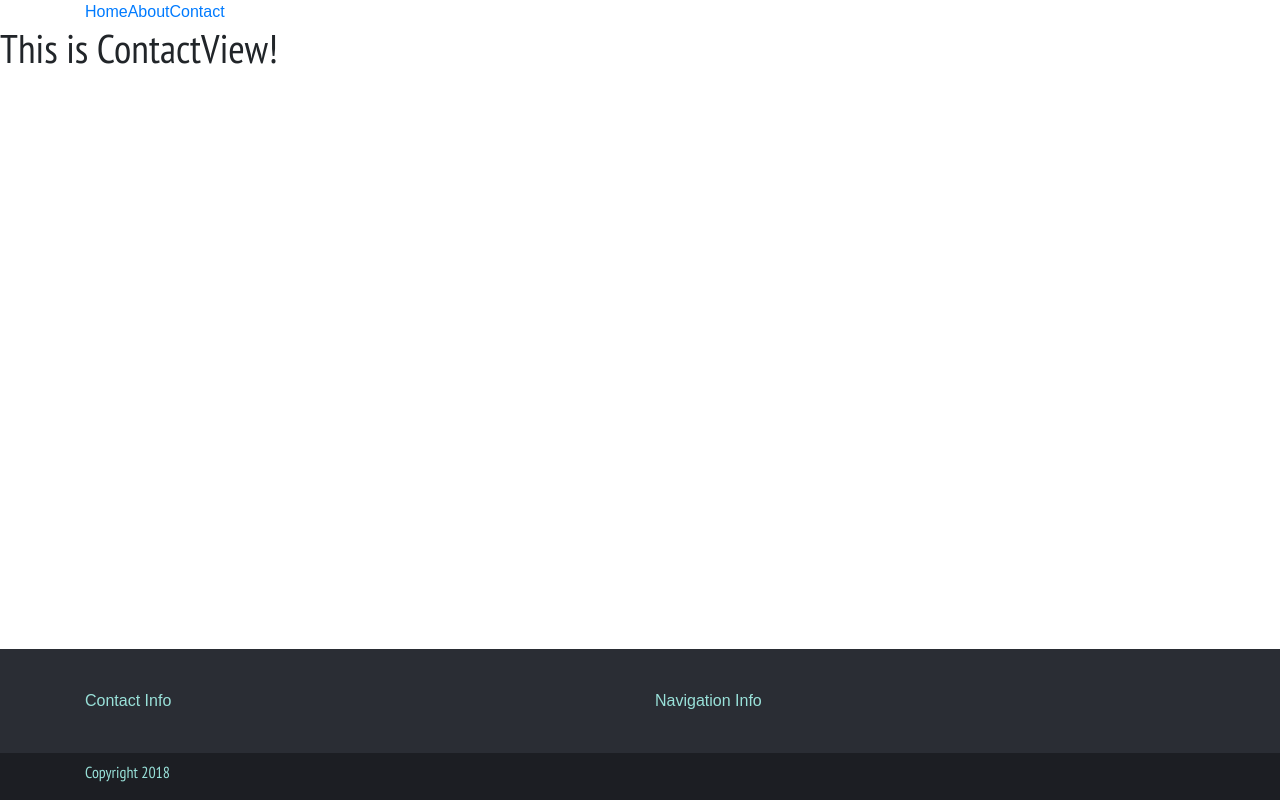
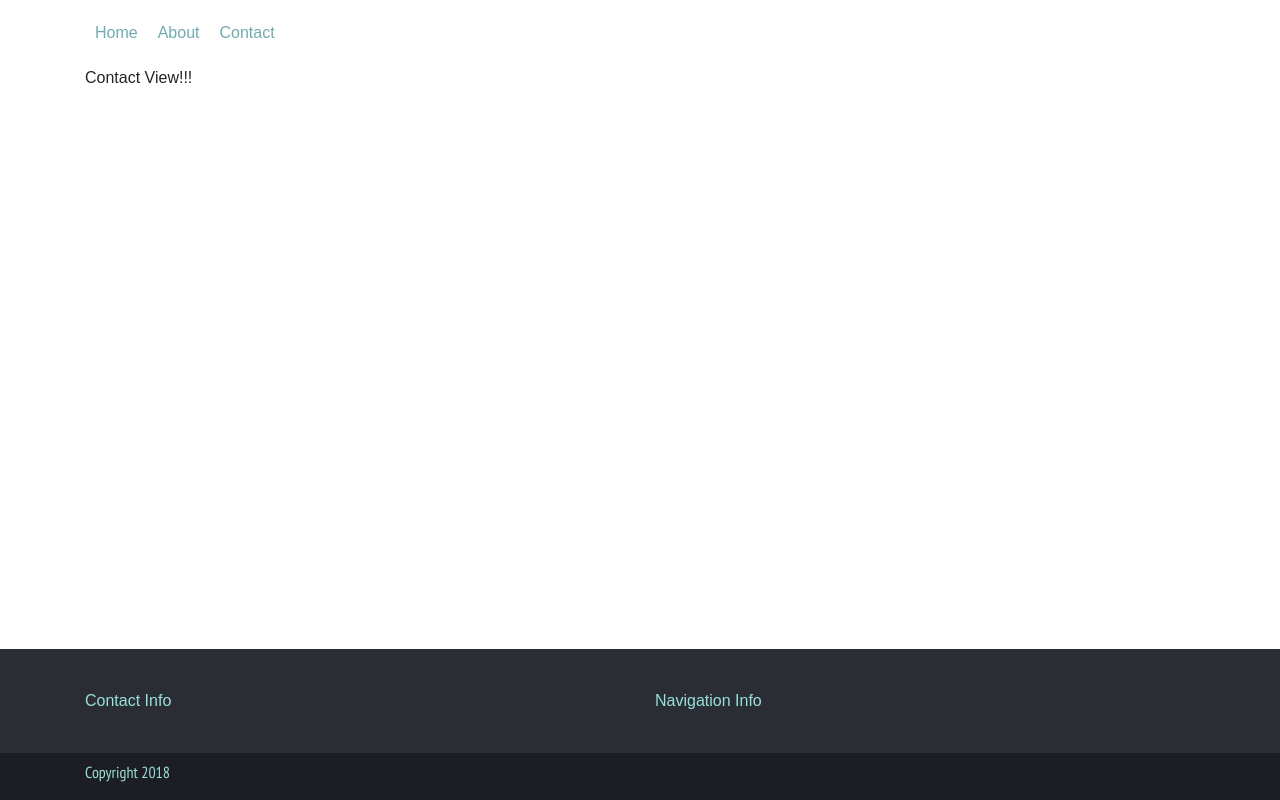
Before and after one commit to sleepinlight/personal-site, a React app: page /contact in a window 1280 px wide. Built offline with nearby package versions, Linux system fonts and the light colour scheme.

Commit message:
random changes

```diff
--- a/src/AboutView/AboutView.js
+++ b/src/AboutView/AboutView.js
@@ -15,11 +15,11 @@ export default class AboutView extends Component {
             <div>
                <Container>
                    <Row>
-                       <Col xs="12">
+
                         {this.state.first.map(function(item, i) {
-                            return <ProjectCard key={i} ProjectTitle={item[0]} />
+                            return <Col xs="12" md="4"><ProjectCard key={i} ProjectTitle={item} /></Col>;
                         })}
-                       </Col>
+
                    </Row>
                </Container>
             </div>
--- a/src/App.js
+++ b/src/App.js
@@ -11,11 +11,11 @@ import './App.css';
 class App extends Component {
   constructor(props) {
     super(props);
-    this.state = {name: "Andy"};
+    this.state = {name: "Andy", theme: "light"};
   }
   render() {
     return (
-      <div className="body">
+      <div className="body light-theme">
         <Router>
           <div>
             <Header/>
@@ -45,6 +45,10 @@ class App extends Component {
   parentLogger = () => {
     console.log("I live in App.js");
   }
+
+  toggleTheme = () => {
+
+  }
 }
 
 export default App;
--- a/src/ContactView/ContactView.js
+++ b/src/ContactView/ContactView.js
@@ -1,10 +1,18 @@
 import React, {Component} from 'react';
+import { Container, Row, Col, Button } from 'reactstrap';
+
 
 export default class ContactView extends Component {
     render() {
         return (
             <div>
-                <h1>This is ContactView!</h1>
+               <Container>
+                   <Row>
+                       <Col xs="12">
+                            Contact View!!!
+                       </Col>
+                   </Row>
+               </Container>
             </div>
         );
     }
--- a/src/shared/Header.js
+++ b/src/shared/Header.js
@@ -5,7 +5,7 @@ import Nav from './Nav';
 export default class Header extends Component {
     render() {
         return (
-            <div class="header">
+            <div className="header">
                 <Container>
                     <Row>
                         <Col xs="12">
--- a/src/shared/Nav.js
+++ b/src/shared/Nav.js
@@ -5,17 +5,17 @@ function Nav() {
   return (
     <ul className="nav">
       <li>
-        <NavLink exact activeClassName="active" to="/">
+        <NavLink exact className="nav-link" activeClassName="active" to="/">
           Home
         </NavLink>
       </li>
       <li>
-        <NavLink activeClassName="active" to="/about">
+        <NavLink className="nav-link" activeClassName="active" to="/about">
           About
         </NavLink>
       </li>
       <li>
-        <NavLink activeClassName="active" to="/contact">
+        <NavLink className="nav-link" activeClassName="active" to="/contact">
           Contact
         </NavLink>
       </li>
--- a/src/styles/main.scss
+++ b/src/styles/main.scss
@@ -31,12 +31,14 @@
   }
 }
 
-.nav-link {
-  color: $coral;
-}
+
 
 .header {
-
+  padding:15px 0;
+  .nav-link {
+    color: $coral;
+    padding:6px 10px;
+  }
 }
 
 .footer {
```
